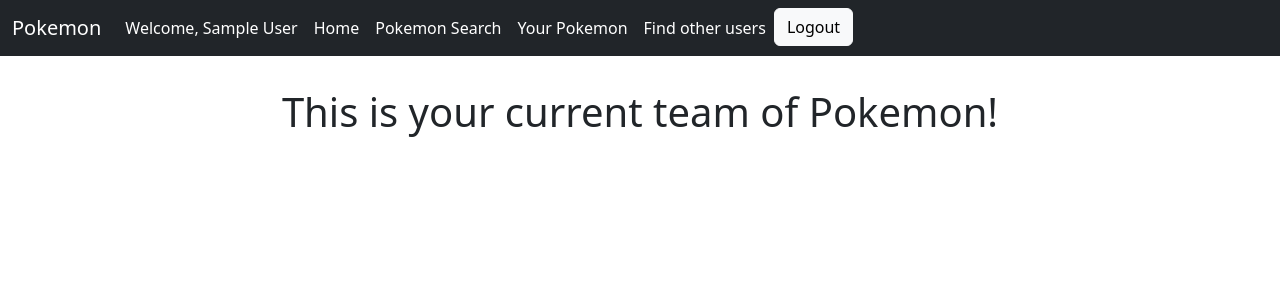
After one commit to Kevinbaker2023/Flask-week5-day1, a Flask app: page /poke_team in a window 1280 px wide. The commit adds this page. Shown: the top 300 px of the page. Run offline with Flask 3, Linux system fonts and the light colour scheme; the visitor is signed in with stand-in values (Sample User, id 1); data that the repository does not hold is empty.

Commit message:
fixed catch route and add teams

```diff
--- a/app/blueprints/pokemon/routes.py
+++ b/app/blueprints/pokemon/routes.py
@@ -7,11 +7,9 @@
 from . import pokemon
 
 @pokemon.route("/")
-@pokemon.route('/home', methods=['GET'])
+@pokemon.route('/home')
 def greeting():
-    team = current_user.caught.all()
-    return render_template('home.html', team=team)
-
+    return render_template('home.html')
 @pokemon.route('/poke', methods=['GET', 'POST'])
 @login_required
 def poke():
@@ -25,6 +23,7 @@
                 pokemon_data = get_pokemon_data(new_pokemon_data)
                 poke_data = {
                 'pokemon_name': form.pokemon.data,
+                'pokemon_url': new_pokemon_data['sprites']['front_shiny'],
                 'user_id': current_user.id
                 }
                 new_post = Pokemon()
@@ -60,7 +59,7 @@
 @login_required
 def catch(pokemon_name):
     pokemon = Pokemon.query.filter_by(pokemon_name=pokemon_name).first()
-    if pokemon:
+    if pokemon and pokemon not in current_user.caught and len(current_user.caught.all()) <= 4:
         current_user.caught.append(pokemon)
         db.session.commit()
         flash(f"You successfully caught {pokemon_name.capitalize()}", 'success')
@@ -76,11 +75,18 @@
     if pokemon:
         current_user.caught.remove(pokemon)
         db.session.commit()
-        flash(f'You have successfully released your pokemon!', 'success')
+        flash(f'You have successfully released {pokemon.pokemon_name.title()}!', 'success')
         return redirect(url_for('pokemon.greeting'))
     else:
         flash('You are not able to release this Pokemon!', 'warning')
         return redirect(url_for('pokemon.greeting'))
+
+@pokemon.route('/poke_team')
+@login_required
+def poke_team():
+    team = current_user.caught.all()
+    return render_template('poke_team.html', team=team)
+
 
 @pokemon.route('/users')
 @login_required
--- a/app/models.py
+++ b/app/models.py
@@ -35,10 +35,12 @@
 class Pokemon(db.Model):
     id = db.Column(db.Integer, primary_key=True)
     pokemon_name = db.Column(db.String, nullable=False)
+    pokemon_url = db.Column(db.String, nullable=False)
 
 
     def from_dict(self, poke_data):
         self.pokemon_name = poke_data['pokemon_name']
+        self.pokemon_url = poke_data['pokemon_url']
 
 @login_manager.user_loader
 def load_user(user_id):
--- a/app/static/css/styles.css
+++ b/app/static/css/styles.css
@@ -8,6 +8,15 @@
 #card{
     border-radius: 25px;
     margin-top: 2rem;
+}
+
+#user{
+    margin-top: .5rem
+}
+
+#team {
+    border-radius: 25px;
+    margin: 2rem;
 }
 
 #home-page{
--- a/app/templates/base.html
+++ b/app/templates/base.html
@@ -32,6 +32,10 @@
                 <a class="nav-link text-white" href="{{ url_for('pokemon.poke') }}">Pokemon Search</a>
               </li>
               <li class="nav-item">
+                <a class="nav-link text-white" href="{{ url_for('pokemon.poke_team') }}">Your Pokemon</a>
+              </li>
+              <li>
+              <li class="nav-item">
                 <a class="nav-link text-white" href="{{ url_for('pokemon.users') }}">Find other users</a>
               </li>
               <li>
--- a/app/templates/poke.html
+++ b/app/templates/poke.html
@@ -15,7 +15,7 @@
         </form>
         {% if pokemon_data %}
             {% for pokemon in pokemon_data %}
-            <div class="card mx-auto", id="card" style="width: 20rem;">
+            <div class="card mx-auto shadow-lg", id="card" style="width: 20rem;">
                 <img src="{{pokemon.image}}" class="card-img-top">
                 <div class="card-body mx-auto">
                     <h2 class="card-title text-center fw-bold">{{pokemon.name.capitalize()}}</h2>
--- /dev/null
+++ b/app/templates/poke_team.html
@@ -0,0 +1,21 @@
+{% extends 'base.html' %}
+
+{% block title %}
+    Poketeam Page
+{% endblock %}
+
+{% block content %}
+    <h1 class="text-center">This is your current team of Pokemon!</h1>
+    <div>
+        {% for pokemon in team %}
+        <div>
+            <div class="card mx-auto shadow-lg", id="team" style="width: 20rem;">
+                <img src="{{pokemon.pokemon_url}}" class="card-img-top">
+                <div class="card-body mx-auto">
+                    <h2 class="card-title text-center fw-bold">{{pokemon.pokemon_name.capitalize()}}</h2>
+                    <a href="{{ url_for('pokemon.release', pokemon_id=pokemon.id) }}" class="btn btn-danger rounded d-block mx-auto">Release Pokemon</a>
+                </div>
+            </div>
+        </div>
+        {% endfor %}
+{% endblock %}
--- a/app/templates/users.html
+++ b/app/templates/users.html
@@ -8,9 +8,9 @@
 <h1 class="text-center">Choose another user to battle!</h1>
     {% for user in users %}
         {% if current_user.id != user.id %}
-            <div class="card mx-auto", id="card" style="width: 20rem;">
-                <img src="{{url_for('static', filename='images/avatar.jpeg')}}" class="card-img-top">
-                    <h4 class="text-center">{{user.first_name}}</h4>
+            <div class="card mx-auto shadow-lg", id="card" style="width: 22rem;">
+                <img src="{{url_for('static', filename='images/avatar.png')}}" class="card-img-top">
+                    <h4 class="text-center", id="user">{{user.first_name}}</h4>
                     <a href="{{ url_for('pokemon.attack') }}" class="btn btn-primary rounded d-block mx-auto", id="attack-btn">Attack!</a>
                 </div>
         {% endif %}
```
Also changed, not shown: app/templates/home.html (+1 -10 lines), app/static/images/avatar.jpeg (deleted), app/static/images/avatar.png (added).
